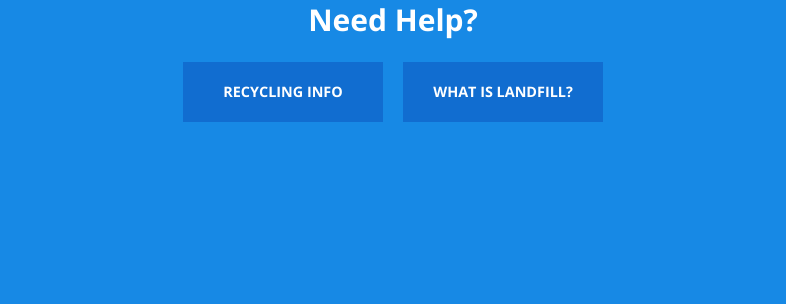
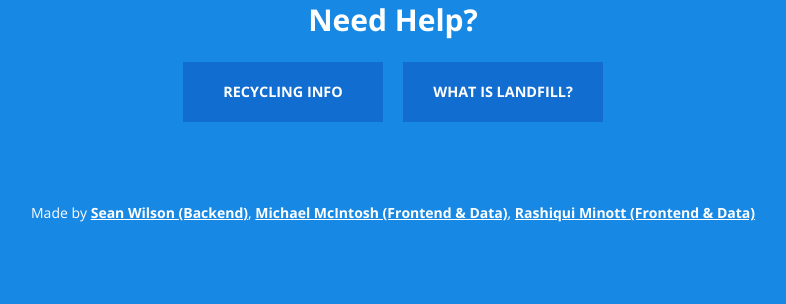
Before and after one commit to cmec-seanwilson/keeping-green, a Python web app: template templates/index.html in a window 1280 px wide. Shown: the part 229-533 px from the top of the page, without its empty margins (247-1033 px from the left). Run offline with Jinja, Linux system fonts and the light colour scheme; the template is opened without the code that fills it, so the values that code supplies are empty; some libraries are stand-ins or nearby versions.

Commit message:
add footer

```diff
--- a/templates/layouts/master.html
+++ b/templates/layouts/master.html
@@ -36,6 +36,12 @@
         {% endblock %}
     </div>
 
+    <div class="footer">
+        <div class="container text-center mx-auto">
+            <p class="text-sm text-white mt-20">Made by <span class="underline font-bold">Sean Wilson (Backend)</span>, <span class="underline font-bold">Michael McIntosh (Frontend & Data)</span>, <span class="underline font-bold">Rashiqui Minott (Frontend & Data)</span></p>
+        </div>
+    </div>
+
     {% block scripts %}
 
     {% endblock %}
```
